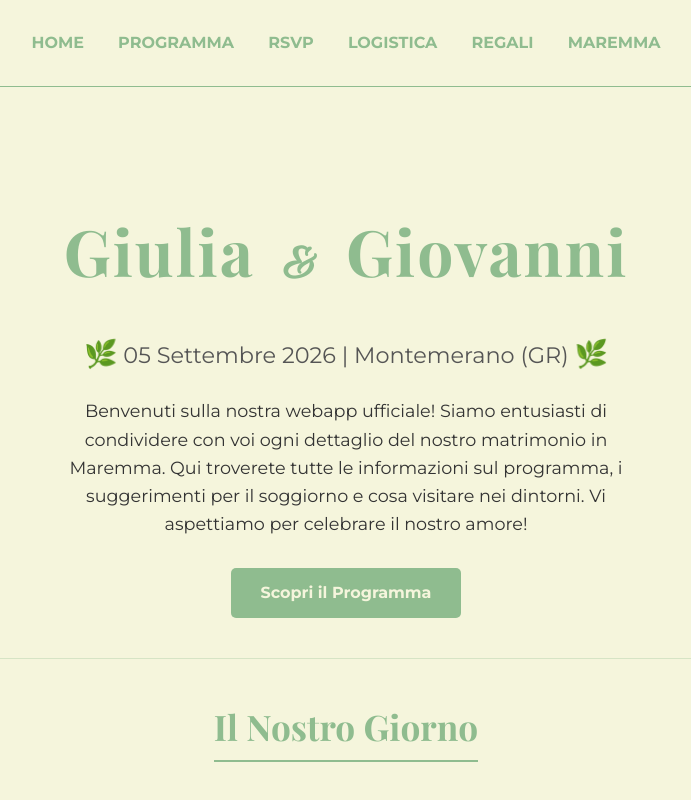
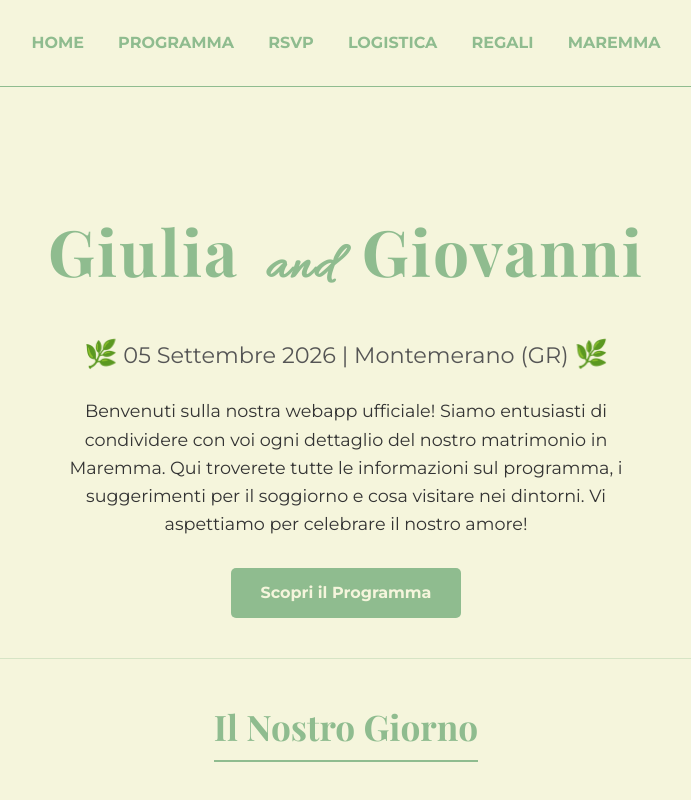
Before and after one commit to gioponi/giuliaegiovanni_test, a plain HTML site: page index.html in a window 1280 px wide. Shown: the top 800 px of the page, without its empty margins (294-985 px from the left). Drawn offline with nearby package versions, Linux system fonts and the light colour scheme; a web font is replaced by a local one.

Commit message:
Update index.html
Cambiato titolo

```diff
--- a/index.html
+++ b/index.html
@@ -155,7 +155,7 @@
 
         <section id="home" class="section">
             <h1 style="font-family: 'Playfair Display', serif;">
-    Giulia <span class="ampersand">&</span> Giovanni
+    Giulia <span class="ampersand">and</span> Giovanni
 </h1>
             <p style="font-size: 1.4em; color: #555;">
                 <span class="decoration">🌿</span> 05 Settembre 2026 | Montemerano (GR) <span class="decoration">🌿</span>
```
